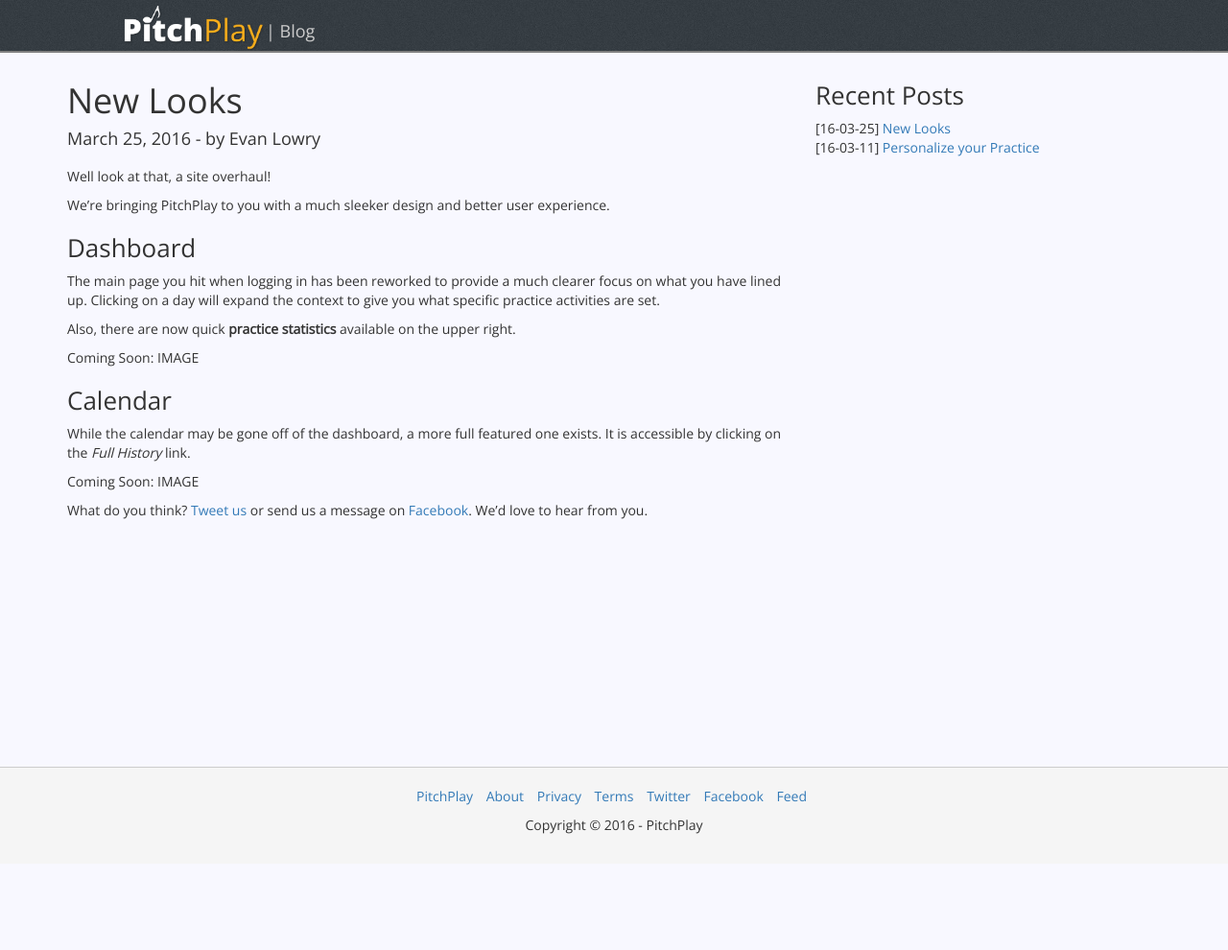
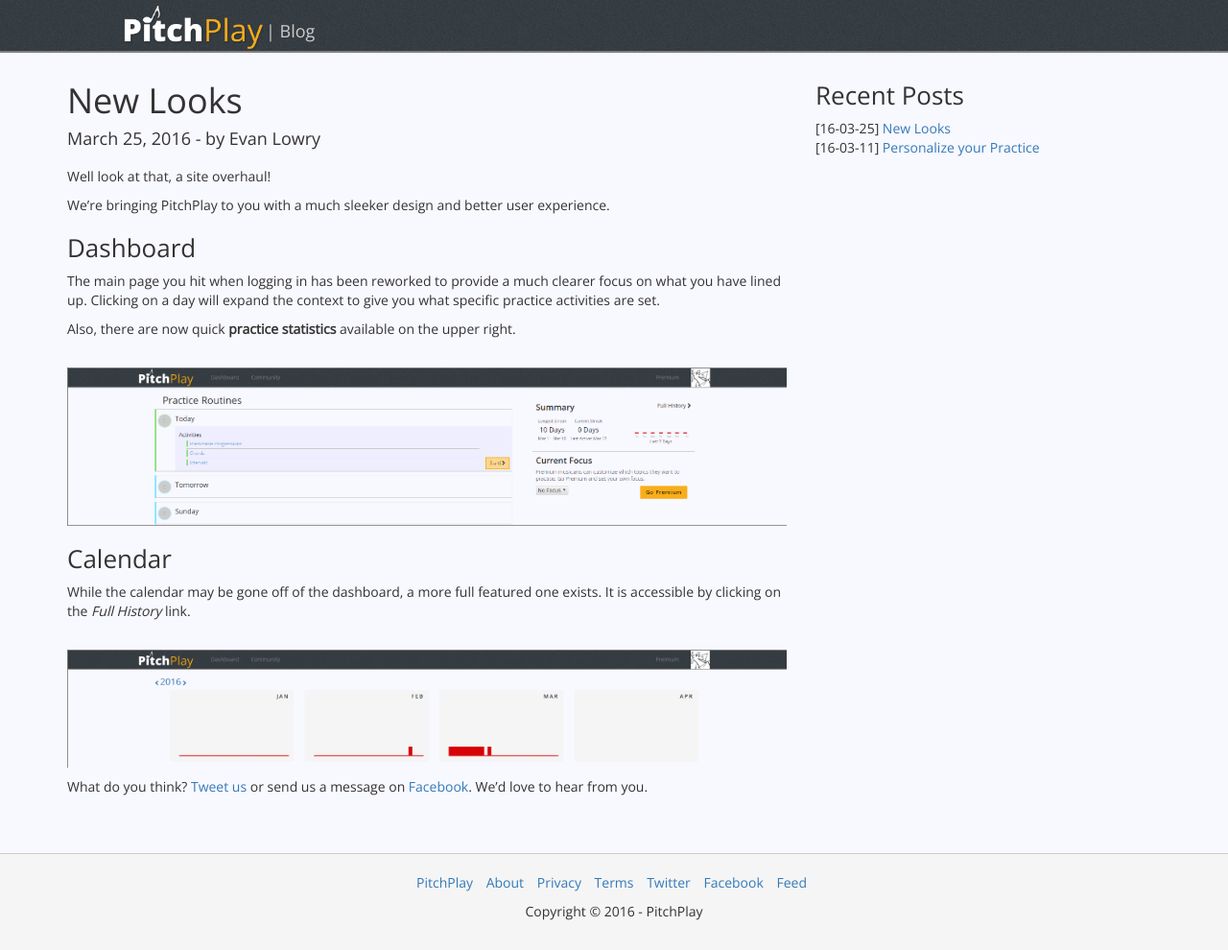
Before and after one commit to pitchplay/blog-content, a Jekyll site: the page built from _posts/2016-03-25-New-Looks.md, in a window 1280 px wide. Shown: the whole page at 96% size. Built offline with Jekyll 4.4.1, drawn with Linux system fonts in a browser that asks for light colours; nearby versions of some CDN libraries; before the commit the page ends 900 px from its top, so only the background shows below that.

Commit message:
Adding images for new looks

```diff
--- a/_posts/2016-03-25-New-Looks.md
+++ b/_posts/2016-03-25-New-Looks.md
@@ -16,13 +16,13 @@
 
 Also, there are now quick **practice statistics** available on the upper right.
 
-Coming Soon: IMAGE
+![New Dashboard](/assets/img/new-dashboard.png)
 
 Calendar
 --------
 
 While the calendar may be gone off of the dashboard, a more full featured one exists. It is accessible by clicking on the *Full History* link.
 
-Coming Soon: IMAGE
+![New Calendar](/assets/img/new-calendar.png)
 
 What do you think? [Tweet us](https://twitter.com/pitchplayio) or send us a message on [Facebook](https://www.facebook.com/pitchplayio/). We'd love to hear from you.
```
Also changed, not shown: assets/img/new-calendar.png (added), assets/img/new-dashboard.png (added).
